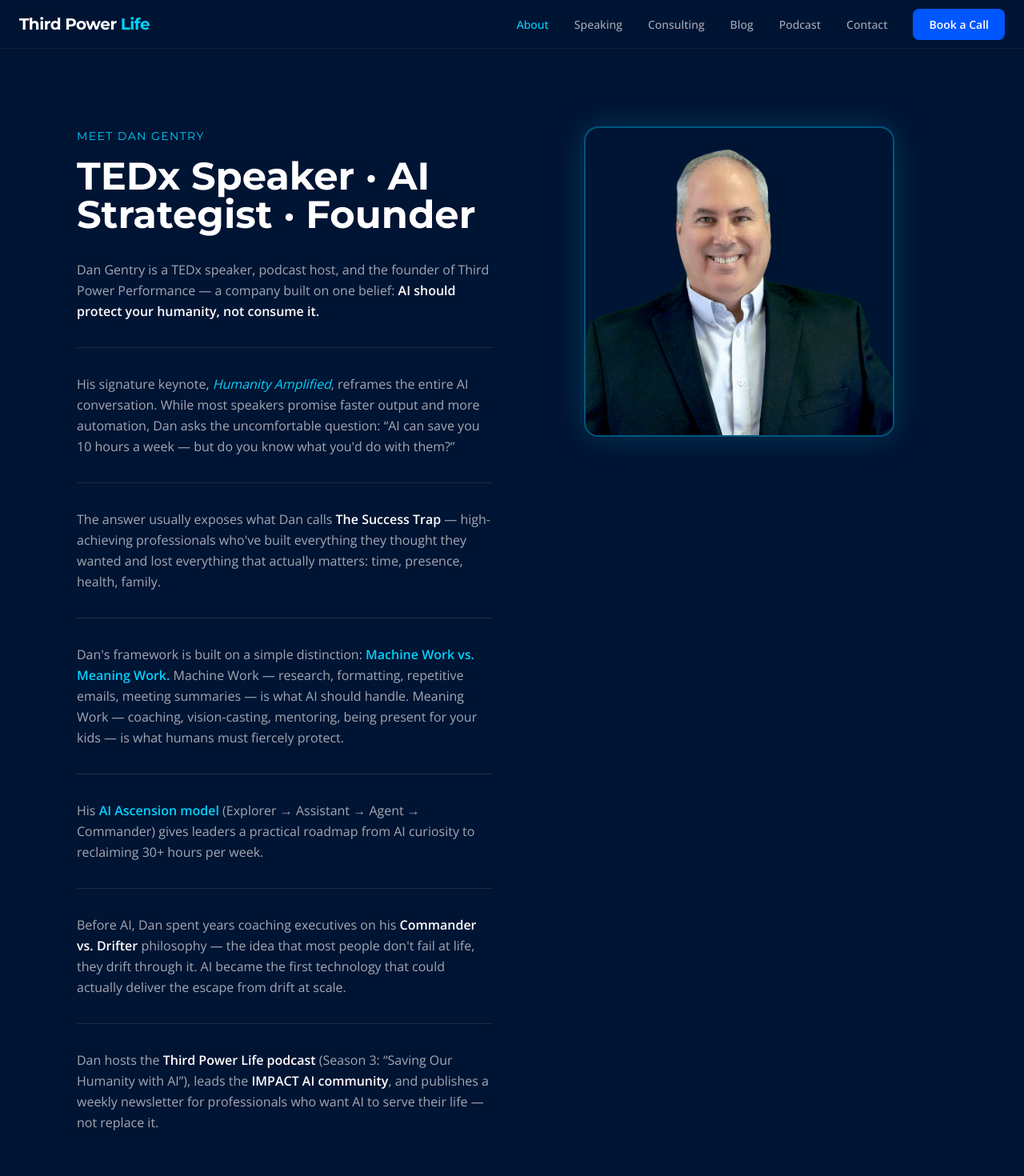
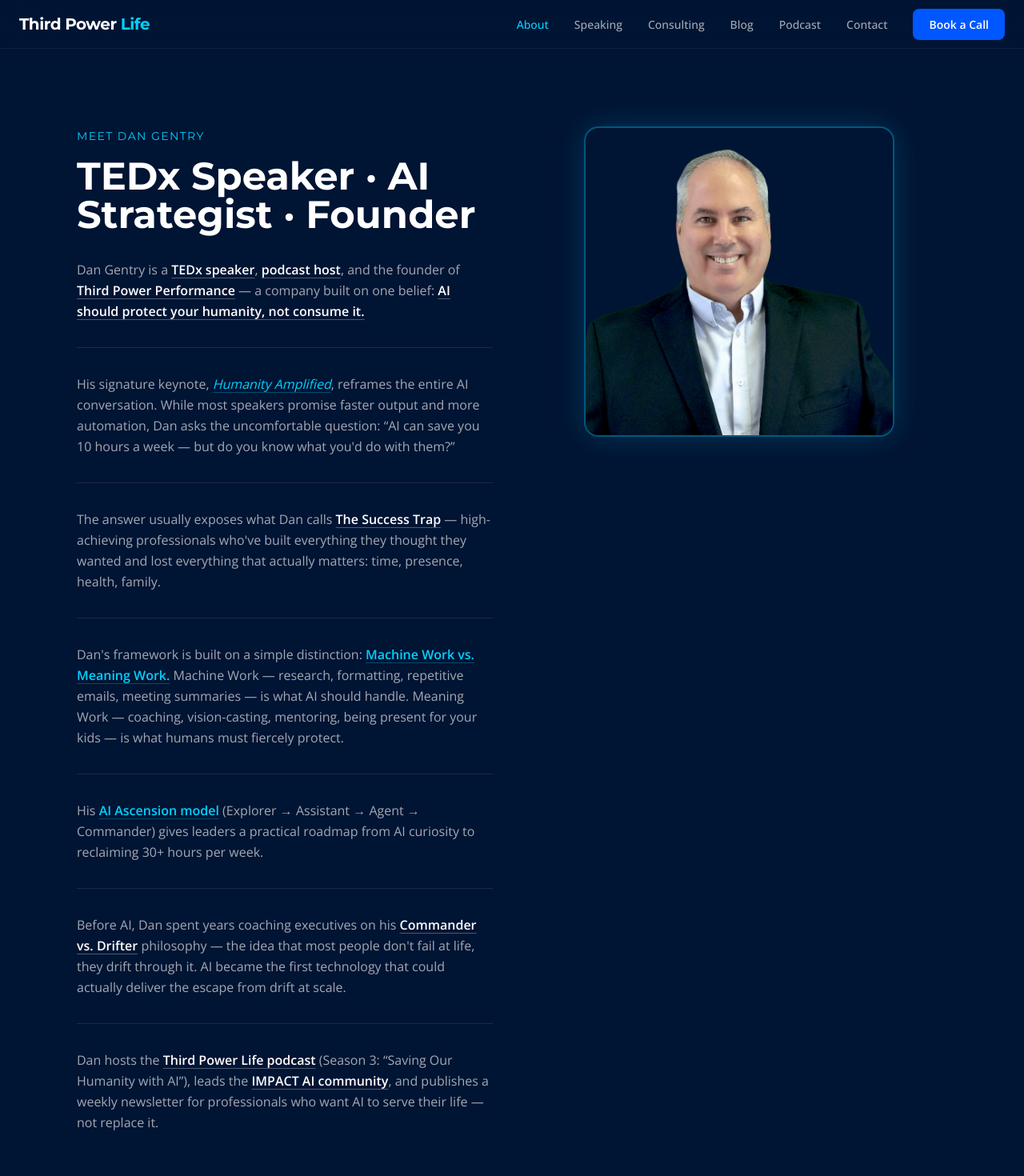
Before and after one commit to st4rnin3/thirdpowerlife-site, a Next.js app: page /about in a window 1280 px wide. Shown: the top 1470 px of the page at 80% size. Built offline with nearby package versions, Linux system fonts and the light colour scheme.

Commit message:
Link about page framework references

```diff
--- a/src/app/about/page.tsx
+++ b/src/app/about/page.tsx
@@ -1,5 +1,7 @@
 import Image from "next/image";
+import Link from "next/link";
 import type { Metadata } from "next";
+import type { ReactNode } from "react";
 
 export const metadata: Metadata = {
   title: "About Dan Gentry — Your Personal Chief AI Officer",
@@ -64,13 +66,65 @@
 ];
 
 const frameworks = [
-  { title: "Machine Work vs. Meaning Work", desc: "The core distinction — what AI handles vs. what humans protect." },
-  { title: "Commander vs. Drifter", desc: "Identity and mindset framework. Intentional design vs. reactive drift." },
-  { title: "AI Ascension Model", desc: "Explorer → Assistant → Agent → Commander. Your practical roadmap." },
-  { title: "IMPACT Method", desc: "Identify, Map, Prepare, Assemble, Commence, Tune. Delegation done right." },
-  { title: "The Success Trap", desc: "Achieving everything you wanted while losing what actually matters." },
-  { title: "The Third Power", desc: "Integration of business success with a vibrant, purposeful life." },
+  {
+    title: "Machine Work vs. Meaning Work",
+    desc: "The core distinction — what AI handles vs. what humans protect.",
+    href: "/blog/machine-work-vs-meaning-work",
+  },
+  {
+    title: "Commander vs. Drifter",
+    desc: "Identity and mindset framework. Intentional design vs. reactive drift.",
+    href: "/blog/commander-vs-drifter",
+  },
+  {
+    title: "AI Ascension Model",
+    desc: "Explorer → Assistant → Agent → Commander. Your practical roadmap.",
+    href: "/blog/ai-ascension-model",
+  },
+  {
+    title: "IMPACT Method",
+    desc: "Identify, Map, Prepare, Assemble, Commence, Tune. Delegation done right.",
+    href: "/blog/impact-method-delegate-to-ai",
+  },
+  {
+    title: "The Success Trap",
+    desc: "Achieving everything you wanted while losing what actually matters.",
+    href: "/blog/the-success-trap",
+  },
+  {
+    title: "The Third Power",
+    desc: "Integration of business success with a vibrant, purposeful life.",
+    href: "/podcast",
+  },
 ];
+
+function InlineLink({
+  href,
+  className,
+  children,
+  external = false,
+}: {
+  href: string;
+  className: string;
+  children: ReactNode;
+  external?: boolean;
+}) {
+  const linkClass = `${className} underline decoration-current/30 underline-offset-4 transition hover:decoration-current`;
+
+  if (external) {
+    return (
+      <a href={href} target="_blank" rel="noopener noreferrer" className={linkClass}>
+        {children}
+      </a>
+    );
+  }
+
+  return (
+    <Link href={href} className={linkClass}>
+      {children}
+    </Link>
+  );
+}
 
 export default function About() {
   return (
@@ -90,11 +144,26 @@
               <div className="space-y-0">
                 {/* Intro */}
                 <p className="text-light/70 leading-relaxed">
-                  Dan Gentry is a TEDx speaker, podcast host, and the founder of Third Power
-                  Performance — a company built on one belief:{" "}
-                  <span className="text-white font-semibold">
+                  Dan Gentry is a{" "}
+                  <InlineLink
+                    href="https://www.youtube.com/watch?v=3GtpnqEbYRU"
+                    external
+                    className="text-white font-semibold"
+                  >
+                    TEDx speaker
+                  </InlineLink>
+                  ,{" "}
+                  <InlineLink href="/podcast" className="text-white font-semibold">
+                    podcast host
+                  </InlineLink>
+                  , and the founder of{" "}
+                  <InlineLink href="/consulting" className="text-white font-semibold">
+                    Third Power Performance
+                  </InlineLink>{" "}
+                  — a company built on one belief:{" "}
+                  <InlineLink href="/blog/ai-in-a-trust-recession" className="text-white font-semibold">
                     AI should protect your humanity, not consume it.
-                  </span>
+                  </InlineLink>
                 </p>
 
                 <div className="border-t border-white/10 my-8" />
@@ -102,11 +171,13 @@
                 {/* Humanity Amplified */}
                 <p className="text-light/70 leading-relaxed">
                   His signature keynote,{" "}
-                  <span className="text-electric italic">Humanity Amplified</span>, reframes
-                  the entire AI conversation. While most speakers promise faster output and
-                  more automation, Dan asks the uncomfortable question: &ldquo;AI can save
-                  you 10 hours a week — but do you know what you&apos;d do with
-                  them?&rdquo;
+                  <InlineLink href="/speaking" className="text-electric italic">
+                    Humanity Amplified
+                  </InlineLink>
+                  , reframes the entire AI conversation. While most speakers promise
+                  faster output and more automation, Dan asks the uncomfortable question:
+                  &ldquo;AI can save you 10 hours a week — but do you know what you&apos;d
+                  do with them?&rdquo;
                 </p>
 
                 <div className="border-t border-white/10 my-8" />
@@ -114,10 +185,12 @@
                 {/* The Success Trap */}
                 <p className="text-light/70 leading-relaxed">
                   The answer usually exposes what Dan calls{" "}
-                  <span className="text-white font-semibold">The Success Trap</span> —
-                  high-achieving professionals who&apos;ve built everything they thought
-                  they wanted and lost everything that actually matters: time, presence,
-                  health, family.
+                  <InlineLink href="/blog/the-success-trap" className="text-white font-semibold">
+                    The Success Trap
+                  </InlineLink>{" "}
+                  — high-achieving professionals who&apos;ve built everything they
+                  thought they wanted and lost everything that actually matters: time,
+                  presence, health, family.
                 </p>
 
                 <div className="border-t border-white/10 my-8" />
@@ -125,9 +198,12 @@
                 {/* Machine Work vs. Meaning Work */}
                 <p className="text-light/70 leading-relaxed">
                   Dan&apos;s framework is built on a simple distinction:{" "}
-                  <span className="text-electric font-semibold">
+                  <InlineLink
+                    href="/blog/machine-work-vs-meaning-work"
+                    className="text-electric font-semibold"
+                  >
                     Machine Work vs. Meaning Work.
-                  </span>{" "}
+                  </InlineLink>{" "}
                   Machine Work — research, formatting, repetitive emails, meeting
                   summaries — is what AI should handle. Meaning Work — coaching,
                   vision-casting, mentoring, being present for your kids — is what humans
@@ -139,7 +215,9 @@
                 {/* AI Ascension Model */}
                 <p className="text-light/70 leading-relaxed">
                   His{" "}
-                  <span className="text-electric font-semibold">AI Ascension model</span>{" "}
+                  <InlineLink href="/blog/ai-ascension-model" className="text-electric font-semibold">
+                    AI Ascension model
+                  </InlineLink>{" "}
                   (Explorer → Assistant → Agent → Commander) gives leaders a practical
                   roadmap from AI curiosity to reclaiming 30+ hours per week.
                 </p>
@@ -149,9 +227,9 @@
                 {/* Commander vs. Drifter */}
                 <p className="text-light/70 leading-relaxed">
                   Before AI, Dan spent years coaching executives on his{" "}
-                  <span className="text-white font-semibold">
+                  <InlineLink href="/blog/commander-vs-drifter" className="text-white font-semibold">
                     Commander vs. Drifter
-                  </span>{" "}
+                  </InlineLink>{" "}
                   philosophy — the idea that most people don&apos;t fail at life, they
                   drift through it. AI became the first technology that could actually
                   deliver the escape from drift at scale.
@@ -162,13 +240,19 @@
                 {/* Podcast & Community */}
                 <p className="text-light/70 leading-relaxed">
                   Dan hosts the{" "}
-                  <span className="text-white font-semibold">
+                  <InlineLink href="/podcast" className="text-white font-semibold">
                     Third Power Life podcast
-                  </span>{" "}
+                  </InlineLink>{" "}
                   (Season 3: &ldquo;Saving Our Humanity with AI&rdquo;), leads the{" "}
-                  <span className="text-white font-semibold">IMPACT AI community</span>,
-                  and publishes a weekly newsletter for professionals who want AI to serve
-                  their life — not replace it.
+                  <InlineLink
+                    href="https://www.skool.com/impact-ai"
+                    external
+                    className="text-white font-semibold"
+                  >
+                    IMPACT AI community
+                  </InlineLink>
+                  , and publishes a weekly newsletter for professionals who want AI to
+                  serve their life — not replace it.
                 </p>
               </div>
             </div>
@@ -253,13 +337,14 @@
           </h2>
           <div className="grid grid-cols-1 sm:grid-cols-2 lg:grid-cols-3 gap-6">
             {frameworks.map((f, i) => (
-              <div
+              <Link
                 key={i}
+                href={f.href}
                 className="bg-midnight/60 border border-white/10 rounded-xl p-6 hover:border-electric/30 hover:shadow-[0_0_20px_rgba(0,210,255,0.1)] transition-all duration-300"
               >
                 <h3 className="text-white font-heading font-bold mb-2">{f.title}</h3>
                 <p className="text-sm text-light/60">{f.desc}</p>
-              </div>
+              </Link>
             ))}
           </div>
         </div>
```
